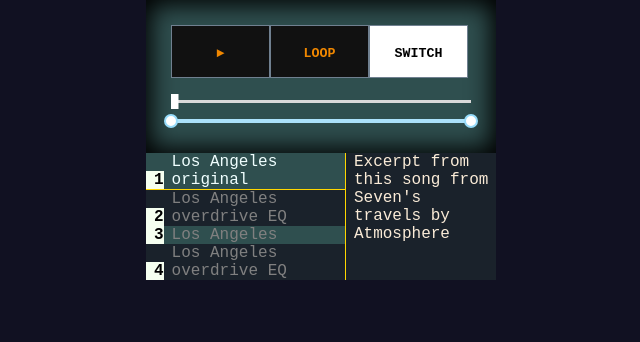
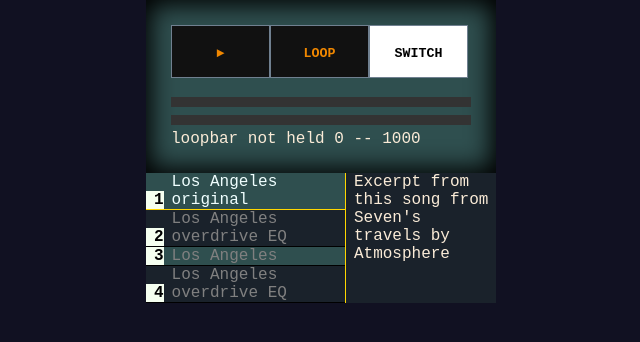
Before and after one commit to gyudisanyi/compare_sounds, a React (Create React App) app in the folder compare-sounds/: page / in a window 1280 px wide. Shown: the top 342 px of the page, without its empty margins (319-959 px from the left). Built offline with nearby package versions, Linux system fonts and the light colour scheme.

Commit message:
rc-progress replaced with tailor made canvas progress bar holding the same functionality so far

```diff
--- a/compare-sounds/src/App.css
+++ b/compare-sounds/src/App.css
@@ -52,6 +52,7 @@ body {
 
 #tracklist .inactive {
   color: gray;
+  border-bottom: 1px solid black;
 }
 
 #tracklist .number {
--- a/compare-sounds/src/App2.js
+++ b/compare-sounds/src/App2.js
@@ -1,7 +1,6 @@
 import React, { useState, useEffect, useCallback } from 'react';
 import Button from './components/Button/Button';
 import { Line } from 'rc-progress';
-import { Range } from 'rc-slider';
 import 'rc-slider/assets/index.css';
 import TrackInfo from './components/TrackInfo/TrackInfo';
 import './App.css';
@@ -17,10 +16,30 @@ function App() {
 
   const [trackNodes, setTrackNodes] = useState();
   const [nowPlaying, setNowPlaying] = useState(0);
+  const [progressBarCtx, setProgressBarCtx] = useState();
   const [progress, setProgress] = useState(0);
   const [paused, setPaused] = useState(true);
+  const [loopBarCtx, setLoopBarCtx] = useState();
   const [looping, setLooping] = useState(false);
-  const [loop, setLoop] = useState([0, 1000])
+  const [loop, setLoop] = useState([0, 1000]);
+  const [loopBarClicked, setLoopBarClicked] = useState(false);
+  const [loopBarClickedValue, setLoopBarClickedValue] = useState();
+
+  const loopBarRef = useCallback((setCanvas) => {
+    if (!setCanvas) {console.log(`nocanvas`); return}
+    const canvasCtx = setCanvas.getContext("2d");
+    canvasCtx.fillStyle = '#333';
+    canvasCtx.fillRect(0, 0, 300, 10);
+    setLoopBarCtx(canvasCtx);
+  }, []);
+
+  const progressBarRef = useCallback((setCanvas) => {
+    if (!setCanvas) {console.log(`nocanvas`); return}
+    const canvasCtx = setCanvas.getContext("2d");
+    canvasCtx.fillStyle = '#333';
+    canvasCtx.fillRect(0, 0, 300, 10);
+    setProgressBarCtx(canvasCtx);
+  }, []);
 
   const trackNodesRef = useCallback((setNode) => {
     if (!setNode) { console.log(`ohno`); return }
@@ -31,6 +50,23 @@ function App() {
     })
     setTrackNodes(Array.from(setNode.children));
   }, []);
+
+  useEffect(() => {
+    if (!progressBarCtx) { console.log('whatprogresscanvas'); return }
+    progressBarCtx.fillStyle = 'black';
+    progressBarCtx.fillRect(0, 0, 300, 10);
+    progressBarCtx.fillStyle = 'white';
+    progressBarCtx.fillRect(progress*3, 0, 1, 10);
+
+  }, [progress])
+
+  useEffect(() => {
+    if (!loopBarCtx) { console.log('whatcanvas'); return }
+    loopBarCtx.fillStyle = 'black';
+    loopBarCtx.fillRect(0, 0, 300, 10);
+    loopBarCtx.fillStyle = looping ? 'yellow' : '#333';
+    loopBarCtx.fillRect(loop[0] / 3.33, 0, (loop[1] - loop[0]) / 3.33, 10);
+  }, [loop, looping])
 
   useEffect(() => {
     if (!looping) return;
@@ -59,11 +95,34 @@ function App() {
     trackNodes[0].currentTime=seekSeconds;
   }
 
-  function switchTrack(i) {
-    console.log(i);
+  function loopBarMouse(e) {
+    setLoopBarClicked(true);
+    setLoopBarClickedValue(e.nativeEvent.offsetX);
+  }
+
+  function loopBarMouseLeave(e) {
+    if (!loopBarClicked) return;
+    setLoopBarClicked(false);
+    if (Math.abs(loopBarClickedValue - e.nativeEvent.offsetX) < 10) {
+      setLooping(prev => !prev);
+      return;
+    };
+    const newCoord = Math.max(Math.min((e.nativeEvent.offsetX * 10/3), 1000), 0);
+    const newLoop = [loopBarClickedValue * 10/3, newCoord].sort((a, b) => {return a-b});
+    setLoop(newLoop);
+  }
+
+  function switchTrack({target}) {
+    console.log(target.id);
     trackNodes[nowPlaying].muted = true;
-    trackNodes[(nowPlaying + 1) % trackNodes.length].muted = false;
-    setNowPlaying(prev => (prev + 1) % trackNodes.length);
+    switch (target.id) {
+      case 'switch': trackNodes[(nowPlaying + 1) % trackNodes.length].muted = false;
+        setNowPlaying(prev => (prev + 1) % trackNodes.length);
+        break;
+      default:
+        trackNodes[target.parentElement.id].muted = false;
+        setNowPlaying(parseInt(target.parentElement.id))
+    }
   }
 
   return (
@@ -74,17 +133,20 @@ function App() {
           <Button id="loop" buttonText="Loop" buttonClass={!looping ? "emptyButton" : ""} handleClick={() => setLooping(prev => !prev)} />
           <Button id="switch" buttonText="Switch" handleClick={switchTrack} />
         </div>
-        <Line strokeLinecap="square" percent={progress} strokeWidth="5" strokeColor="#ffffff" onClick={seek} />
-        <Range
-          min={0}
-          max={1000}
-          defaultValue={[0, 1000]}
-          onChange={(e)=>setLoop(e)}
-          />
+        <canvas ref={progressBarRef}
+        onMouseDown={seek}
+        width={300} height={10} />
+        <canvas ref={loopBarRef}
+        onMouseDown={loopBarMouse}
+        onMouseUp={loopBarMouseLeave}
+        onMouseLeave={loopBarMouseLeave}
+        width={300} height={10} />
+        {loopBarClicked ? `loopbar held` : `loopbar not held`}
+        {` ${loop[0]} -- ${loop[1]}`}
       </div>
       <div id="tracks">
         <div id="tracksload" ref={trackNodesRef}>{set.map((t, i)=> (<audio src={t[0]} key={i} id={i} loop muted/>))}</div>
-        <div id="tracklist">{set.map((t, i)=> (<TrackInfo handleClick={switchTrack} track={t} key={i} id={i} active={nowPlaying === i}/>))}</div>
+        <div onClick={switchTrack} id="tracklist">{set.map((t, i)=> (<TrackInfo track={t} key={i} id={i} active={nowPlaying === i}/>))}</div>
         <div id="trackdescr">{set[nowPlaying][2]}</div>
       </div>
     </div>
--- a/compare-sounds/src/components/TrackInfo/TrackInfo.js
+++ b/compare-sounds/src/components/TrackInfo/TrackInfo.js
@@ -2,7 +2,7 @@ import React from 'react';
 
 const TrackInfo = ({ track, id, active }) => {
   return (
-    <div className={active ? "active" : "inactive"}>
+    <div id={id} className={active ? "active" : "inactive"}>
       <span className="number">{id + 1}</span>
       <span className="title">{track[1]}</span>
     </div>
```
